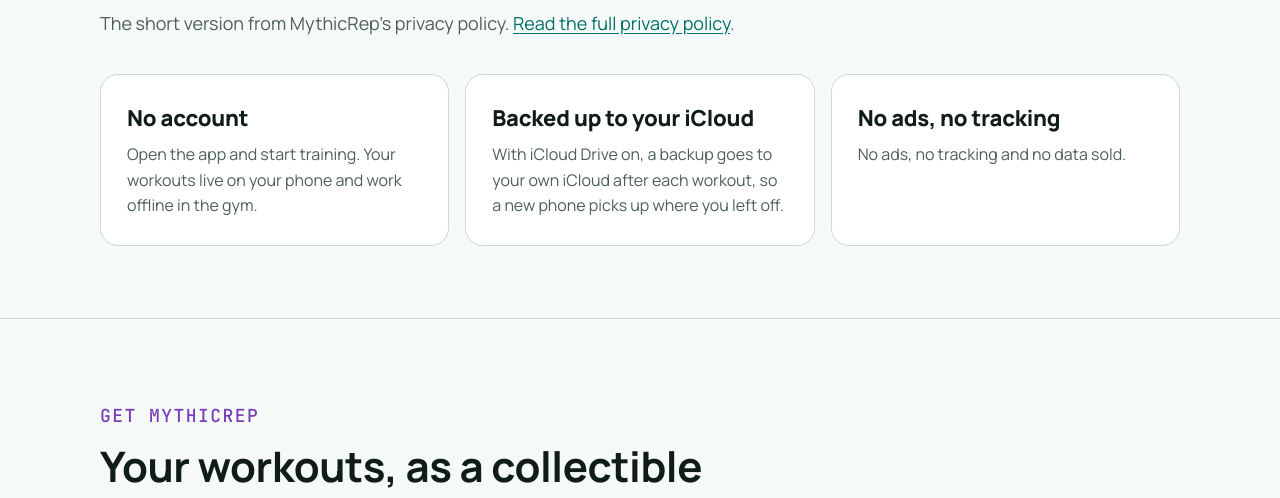
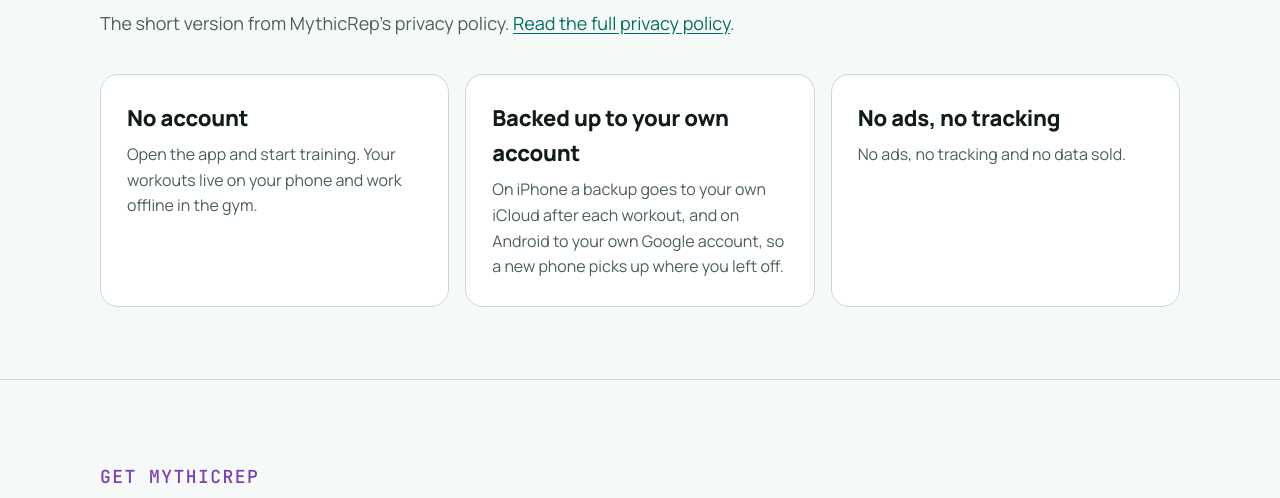
Before and after one commit to trajectory-labs-io/trajectorylabs-site, a plain HTML site: page mythic-rep/index.html in a window 1280 px wide. Shown: the part 3574-4072 px from the top of the page. Drawn offline with Linux system fonts and the light colour scheme.

Commit message:
fix(mythic-rep): privacy card covers the Android Google account backup
Co-Authored-By: Claude Opus 5.5 <noreply@anthropic.com>

```diff
--- a/mythic-rep/index.html
+++ b/mythic-rep/index.html
@@ -244,8 +244,8 @@ if (!location.hash) { window.scrollTo(0, 0); addEventListener('load', function (
         <p>Open the app and start training. Your workouts live on your phone and work offline in the gym.</p>
       </div>
       <div class="card">
-        <span class="big">Backed up to your iCloud</span>
-        <p>With iCloud Drive on, a backup goes to your own iCloud after each workout, so a new phone picks up where you left off.</p>
+        <span class="big">Backed up to your own account</span>
+        <p>On iPhone a backup goes to your own iCloud after each workout, and on Android to your own Google account, so a new phone picks up where you left off.</p>
       </div>
       <div class="card">
         <span class="big">No ads, no tracking</span>
```
